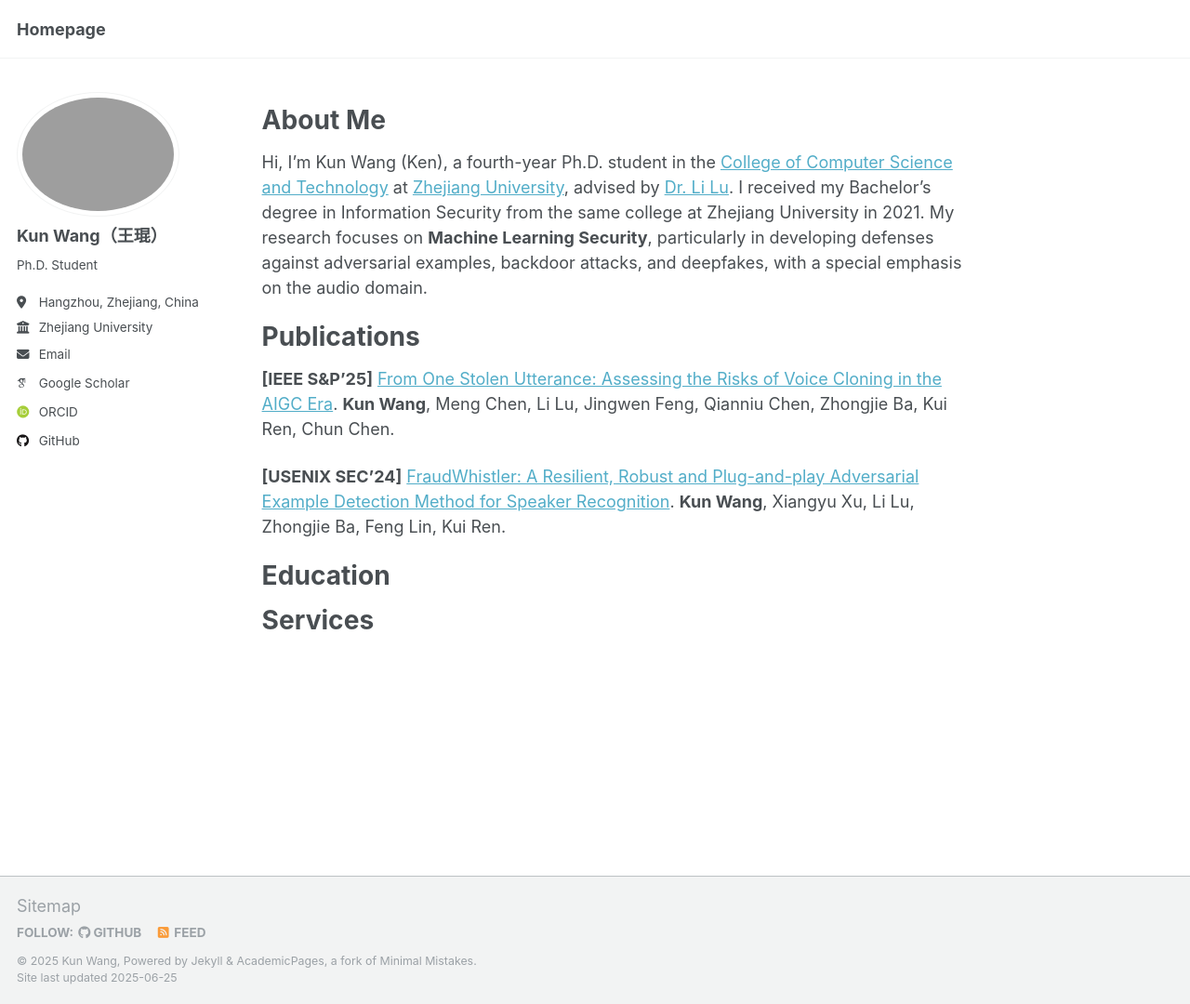
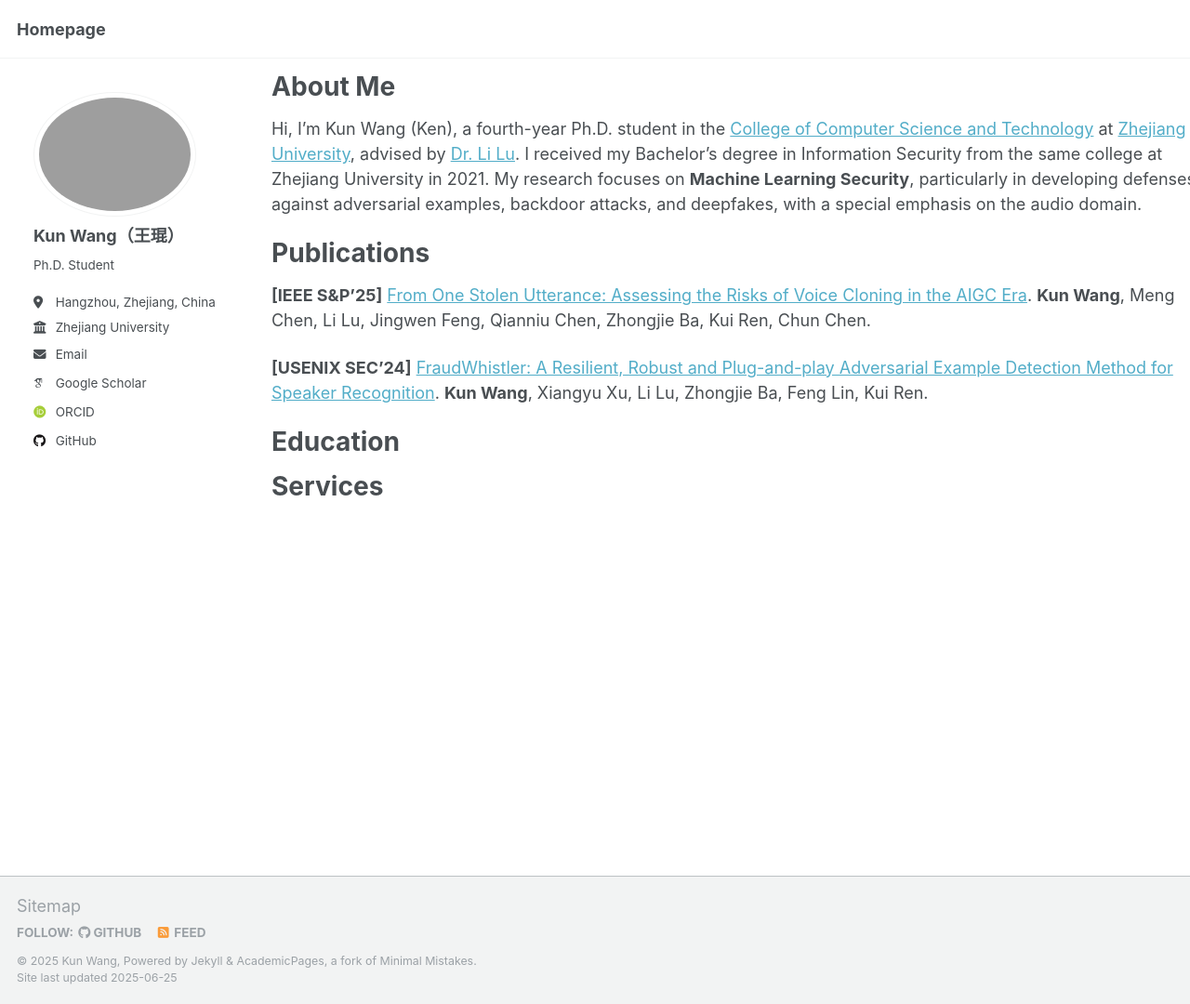
Before and after one commit to kunwang-ken/kunwang-ken.github.io, a Jekyll site: the page built from _pages/about.md, in a window 1280 px wide and 1080 px high. Shown: the whole window at 93% size. Built offline with Jekyll 4.4.1, drawn with Linux system fonts in a browser that asks for light colours; some web fonts are replaced.

Commit message:
Add custom.scss

```diff
--- /dev/null
+++ b/_sass/custom.scss
@@ -0,0 +1,37 @@
+/* For debug */
+/* #main { */
+/*   border: 2px dashed limegreen; */
+/* } */
+/* .page { */
+/*   border: 2px dashed orange; */
+/* } */
+/* .page__inner-wrap { */
+/*   border: 2px dashed blue; */
+/* } */
+/* .page__content { */
+/*   border: 1px solid red; */
+/* } */
+
+/* No button for theme-toggle */
+#theme-toggle {
+  display: none !important;
+}
+
+#main {
+  max-width: 1400px !important;
+  padding: 0 2em;
+  margin: 0 auto;
+}
+
+.page__inner-wrap {
+  width: auto !important;
+  max-width: none !important;
+  margin-left: -0em !important;
+  margin-right: -14em !important;  // 越过 .page 右侧 suffix 限制
+  padding-left: 0 !important;
+  padding-right: 0 !important;
+}
+
+.page__content {
+  max-width: 100% !important;
+}
--- a/assets/css/main.scss
+++ b/assets/css/main.scss
@@ -41,6 +41,5 @@
     "vendor/font-awesome/brands",
     "vendor/magnific-popup/magnific-popup"
 ;
-#theme-toggle {
-  display: none !important;
-}
+
+@import "custom";
```
